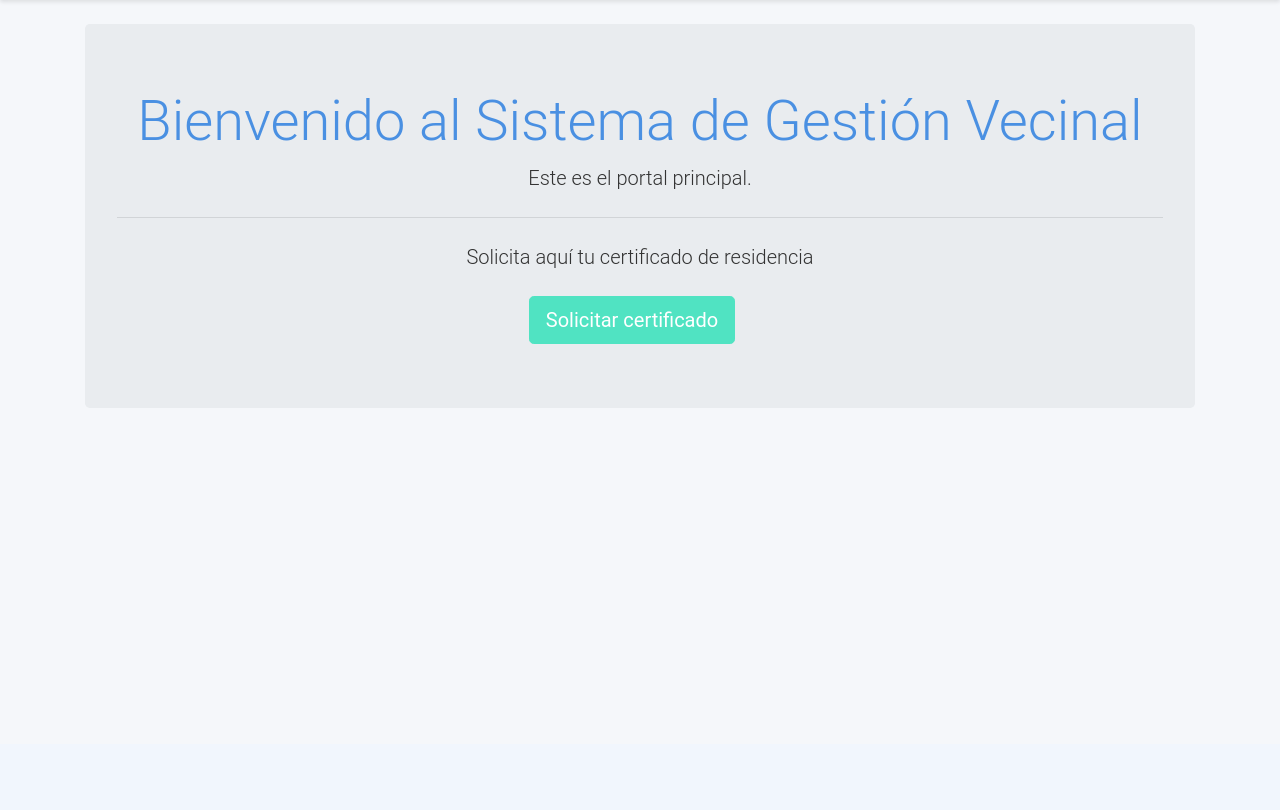
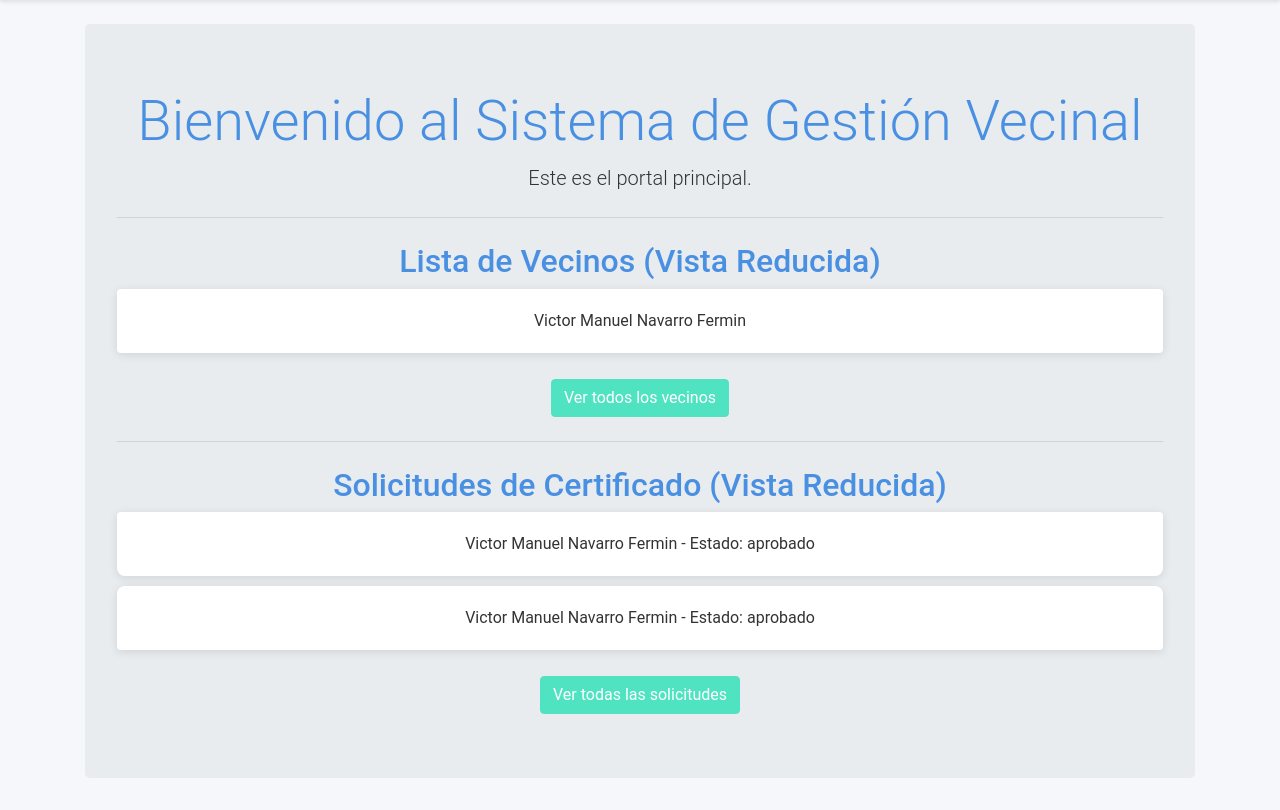
Before and after one commit to VicxNF/Junta-Vecinos, a Django app: page /inicio/ in a window 1280 px wide. Shown: the part 56-866 px from the top of the page. Before the commit the page ends 464 px from the top, so only its background shows below. Run offline with Django 5.2, Linux system fonts and the light colour scheme; a user stored in the database is signed in; data comes from the database, SQL or seed files in the repository; both versions use the stored data as it was after the commit; some libraries are stand-ins or nearby versions.

Commit message:
Envio de certificados

```diff
--- a/gestion_vecinal/settings.py
+++ b/gestion_vecinal/settings.py
@@ -137,6 +137,6 @@ EMAIL_HOST = 'smtp.gmail.com'  # Cambia esto por tu servidor SMTP
 EMAIL_PORT = 587  # O el puerto que use tu servidor SMTP
 EMAIL_USE_TLS = True
 EMAIL_HOST_USER = 'victormanuelnf12@gmail.com'
-EMAIL_HOST_PASSWORD = '21042002vm'
+EMAIL_HOST_PASSWORD = 'qane qcey dmbz zjbr'
 DEFAULT_FROM_EMAIL = 'victormanuelnf12@gmail.com'
 SITE_URL = 'http://localhost:8000'  # Cambia esto por la URL de tu sitio
--- a/junta_vecinos/templates/junta_vecinos/index.html
+++ b/junta_vecinos/templates/junta_vecinos/index.html
@@ -7,10 +7,45 @@
     <h1 class="display-4">Bienvenido al Sistema de Gestión Vecinal</h1>
     <p class="lead">Este es el portal principal.</p>
     <hr class="my-4">
-    <p class="lead">Solicita aquí tu certificado de residencia</p>
 
-    <div class="mt-4">
-        <a href="{% url 'solicitar_certificado' %}" class="btn btn-primary btn-lg mr-3">Solicitar certificado</a>
-    </div>
+    {% if user.is_authenticated %}
+        {% if user.is_superuser %}
+            <!-- Contenido para Administradores -->
+            <h2>Lista de Vecinos (Vista Reducida)</h2>
+            <ul class="list-group">
+                {% for vecino in vecinos %}
+                    <li class="list-group-item">
+                        {{ vecino.nombres }} {{ vecino.apellidos }}
+                    </li>
+                {% endfor %}
+            </ul>
+            <div class="mt-3">
+                <a href="{% url 'lista_vecinos' %}" class="btn btn-primary">Ver todos los vecinos</a>
+            </div>
+
+            <hr class="my-4">
+
+            <h2>Solicitudes de Certificado (Vista Reducida)</h2>
+            <ul class="list-group">
+                {% for solicitud in solicitudes %}
+                    <li class="list-group-item">
+                        {{ solicitud.vecino.nombres }} {{ solicitud.vecino.apellidos }} - Estado: {{ solicitud.estado }}
+                    </li>
+                {% endfor %}
+            </ul>
+            <div class="mt-3">
+                <a href="{% url 'gestionar_solicitudes' %}" class="btn btn-primary">Ver todas las solicitudes</a>
+            </div>
+
+        {% else %}
+            <!-- Contenido para Vecinos -->
+            <p class="lead">Solicita aquí tu certificado de residencia</p>
+            <div class="mt-4">
+                <a href="{% url 'solicitar_certificado' %}" class="btn btn-primary btn-lg mr-3">Solicitar certificado</a>
+            </div>
+        {% endif %}
+    {% else %}
+        <p>Por favor, inicia sesión para acceder a más funciones.</p>
+    {% endif %}
 </div>
 {% endblock %}
--- a/junta_vecinos/urls.py
+++ b/junta_vecinos/urls.py
@@ -15,5 +15,6 @@ urlpatterns = [
     path('ver-solicitud/<int:id>/', views.ver_solicitud, name='ver_solicitud'),
     path('aprobar-solicitud/<int:id>/', views.aprobar_solicitud, name='aprobar_solicitud'),
     path('rechazar-solicitud/<int:id>/', views.rechazar_solicitud, name='rechazar_solicitud'),
+    path('solicitud/<int:id>/enviar/', views.enviar_certificado, name='enviar_certificado'),
     # Agrega más rutas según sea necesario
 ] + static(settings.MEDIA_URL, document_root=settings.MEDIA_ROOT)
--- a/junta_vecinos/views.py
+++ b/junta_vecinos/views.py
@@ -7,6 +7,9 @@ from django.contrib.auth.decorators import login_required, user_passes_test
 from django.contrib import messages
 from .models import *
 from .forms import *
+import uuid
+from django.utils import timezone
+from django.db import IntegrityError
 
 def bienvenida(request):
     if request.user.is_authenticated:
@@ -15,7 +18,17 @@ def bienvenida(request):
 
 @login_required
 def index(request):
-    return render(request, 'junta_vecinos/index.html')
+    vecinos = []
+    solicitudes = []
+
+    if request.user.is_authenticated and request.user.is_superuser:
+        vecinos = Vecino.objects.all()[:5]  # Muestra solo los primeros 5 vecinos
+        solicitudes = SolicitudCertificado.objects.all()[:5]  # Muestra solo las primeras 5 solicitudes
+
+    return render(request, 'junta_vecinos/index.html', {
+        'vecinos': vecinos,
+        'solicitudes': solicitudes
+    })
 
 def is_admin(user):
     return user.is_superuser  # Solo permite el acceso si el usuario es un superusuario (admin)
@@ -104,26 +117,35 @@ def aprobar_solicitud(request, id):
     if request.method == 'POST':
         form = DocumentoCertificadoForm(request.POST, request.FILES)
         if form.is_valid():
-            # Guardar el documento del certificado
-            certificado = CertificadoResidencia.objects.create(
-                vecino=solicitud.vecino,
-                numero_certificado=f"CERT-{solicitud.vecino.id}-{solicitud.id}",
-                documento_certificado=form.cleaned_data['documento_certificado']
-            )
-            # Actualizar el estado de la solicitud
-            solicitud.estado = 'aprobado'
-            solicitud.save()
+            # Generar un número de certificado único
+            while True:
+                numero_certificado = f"CERT-{solicitud.vecino.id}-{solicitud.id}-{uuid.uuid4().hex[:8].upper()}"
+                if not CertificadoResidencia.objects.filter(numero_certificado=numero_certificado).exists():
+                    break
 
-            # Enviar un correo al vecino
-            send_mail(
-                'Certificado de Residencia Aprobado',
-                f'Hola {solicitud.vecino.user.get_full_name()},\n\nTu solicitud de certificado de residencia ha sido aprobada. Puedes descargar el certificado desde el siguiente enlace:\n\n{settings.SITE_URL}/media/{certificado.documento_certificado}',
-                settings.DEFAULT_FROM_EMAIL,
-                [solicitud.vecino.user.email]
-            )
+            try:
+                # Guardar el documento del certificado
+                certificado = CertificadoResidencia.objects.create(
+                    vecino=solicitud.vecino,
+                    numero_certificado=numero_certificado,
+                    documento_certificado=form.cleaned_data['documento_certificado']
+                )
+                # Actualizar el estado de la solicitud
+                solicitud.estado = 'aprobado'
+                solicitud.save()
 
-            messages.success(request, 'La solicitud ha sido aprobada y el certificado generado. Se ha enviado un correo al vecino.')
-            return redirect('gestionar_solicitudes')
+                # Enviar un correo al vecino
+                send_mail(
+                    'Certificado de Residencia Aprobado',
+                    f'Hola {solicitud.vecino.user.get_full_name()},\n\nTu solicitud de certificado de residencia ha sido aprobada. Puedes descargar el certificado desde el siguiente enlace:\n\n{settings.SITE_URL}/media/{certificado.documento_certificado}',
+                    settings.DEFAULT_FROM_EMAIL,
+                    [solicitud.vecino.user.email]
+                )
+
+                messages.success(request, 'La solicitud ha sido aprobada y el certificado generado. Se ha enviado un correo al vecino.')
+                return redirect('gestionar_solicitudes')
+            except IntegrityError:
+                messages.error(request, 'Error al generar el certificado. Inténtalo de nuevo.')
     else:
         form = DocumentoCertificadoForm()
 
@@ -137,3 +159,37 @@ def rechazar_solicitud(request, id):
     solicitud.save()
     messages.error(request, 'La solicitud ha sido rechazada.')
     return redirect('gestionar_solicitudes')
+
+@user_passes_test(is_admin)
+def enviar_certificado(request, id):
+    solicitud = get_object_or_404(SolicitudCertificado, id=id)
+
+    if request.method == 'POST':
+        form = EnviarCertificadoForm(request.POST, request.FILES)
+        if form.is_valid():
+            # Guardar el documento del certificado
+            certificado = CertificadoResidencia.objects.create(
+                vecino=solicitud.vecino,
+                numero_certificado=f"CERT-{solicitud.vecino.id}-{solicitud.id}",
+                documento_certificado=form.cleaned_data['documento_certificado']
+            )
+
+            # Enviar el correo
+            send_mail(
+                'Certificado de Residencia Aprobado',
+                form.cleaned_data['contenido_correo'] + f'\n\nPuedes descargar el certificado desde el siguiente enlace:\n\n{settings.SITE_URL}/media/{certificado.documento_certificado}',
+                settings.DEFAULT_FROM_EMAIL,
+                [solicitud.vecino.user.email],
+                fail_silently=False,
+            )
+
+            # Actualizar el estado de la solicitud
+            solicitud.estado = 'aprobado'
+            solicitud.save()
+
+            messages.success(request, 'El certificado ha sido enviado y la solicitud ha sido aprobada.')
+            return redirect('gestionar_solicitudes')
+    else:
+        form = EnviarCertificadoForm()
+
+    return render(request, 'junta_vecinos/enviar_certificado.html', {'form': form, 'solicitud': solicitud})
```
Also changed, not shown: junta_vecinos/forms.py (+8 -0 lines), junta_vecinos/templates/junta_vecinos/enviar_certificado.html (added, +14 -0 lines), junta_vecinos/templates/junta_vecinos/ver_solicitud.html (+2 -6 lines), db.sqlite3, media/carnets/Captura_de_pantalla_1_YYoqO0g.png (added), media/carnets/Captura_de_pantalla_1_zA2fr4Q.png (added), media/carnets/Captura_de_pantalla_2_7sctDCl.png (added), media/carnets/Captura_de_pantalla_2_nZJYUty.png (added), media/certificados/Captura_de_pantalla_1.png (added), media/documentos_residencia/Captura_de_pantalla_3_16prH3Y.png (added), media/documentos_residencia/Captura_de_pantalla_3_GkeLrOF.png (added), 4 other files.
